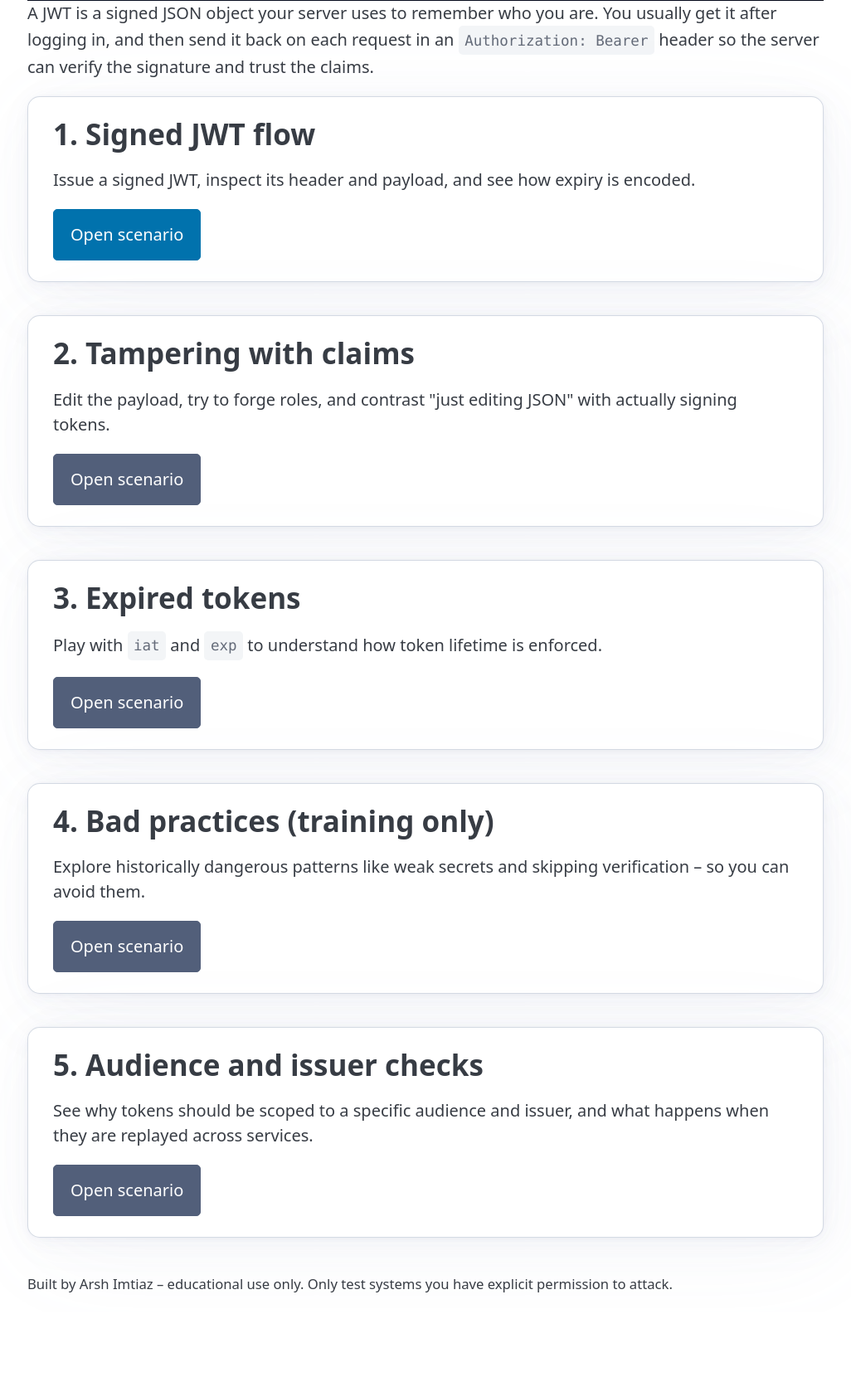
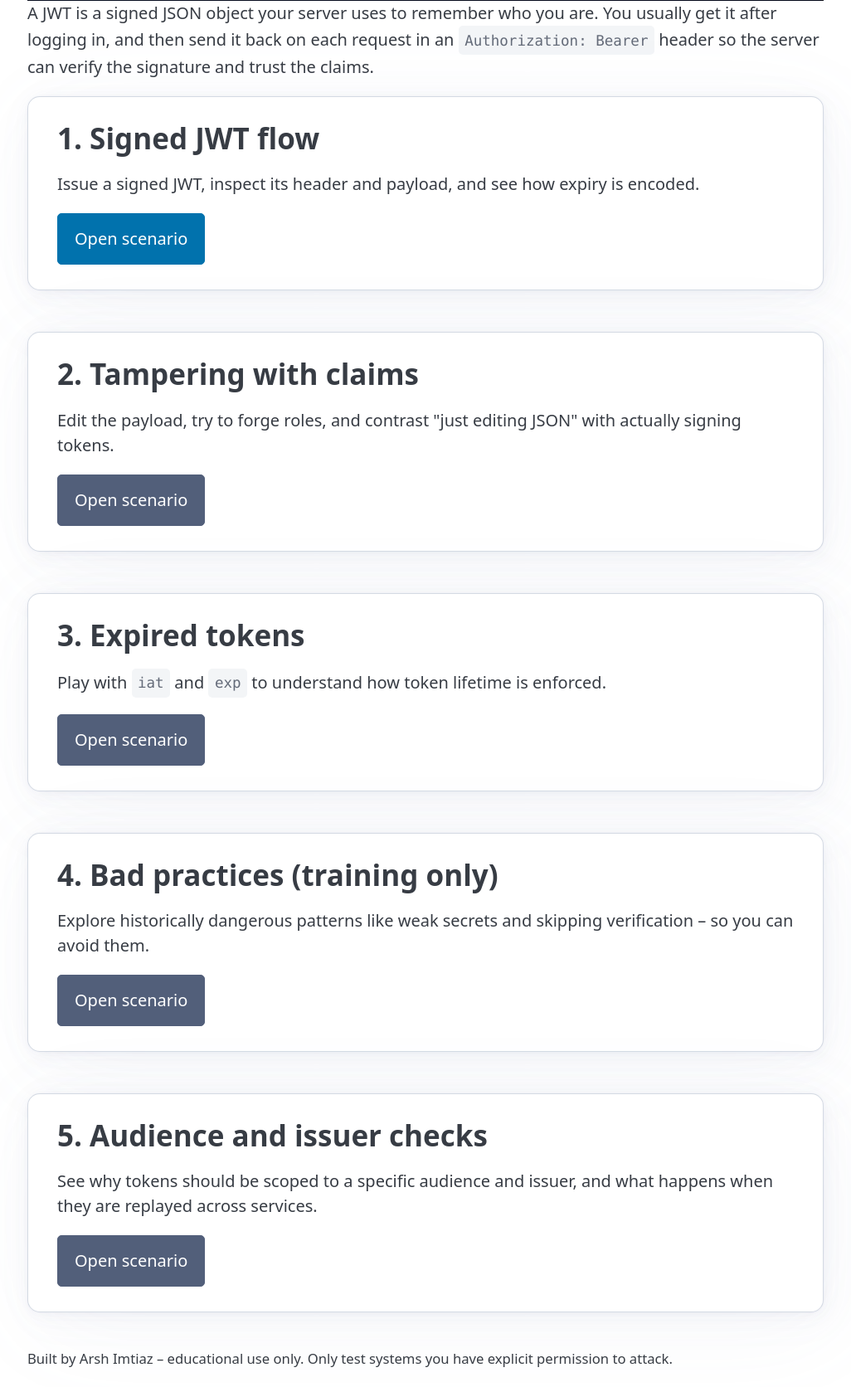
Before and after one commit to c0ncatenate/jwt-playground, a FastAPI app: page / in a window 1280 px wide. Shown: the part 429-2101 px from the top of the page at 83% size, without its empty margins (127-1153 px from the left). Before the commit the page ends 1987 px from the top, so only its background shows below. Run offline with FastAPI, Linux system fonts and the light colour scheme; some libraries are stand-ins or nearby versions.

Commit message:
Add spacing and padding for vertical scenario list

```diff
--- a/static/css/main.css
+++ b/static/css/main.css
@@ -4,16 +4,15 @@ main.container { max-width: 960px; }
 .hero p { color: var(--muted-color); }
 
 .scenario-grid {
-  /* Make scenario cards readable on wider screens by preventing
-     ultra-narrow columns; cards will wrap onto new rows instead. */
   /* Stack scenarios vertically for a step-by-step feel */
   grid-template-columns: 1fr;
+  row-gap: 1.5rem;
 }
 
 .scenario-grid article {
   border-radius: 0.75rem;
   border: 1px solid rgba(148, 163, 184, 0.4);
-  padding: 1.25rem 1.5rem;
+  padding: 1.5rem 1.75rem;
 }
 
 .token-panel { margin-top: 1.5rem; }
```
